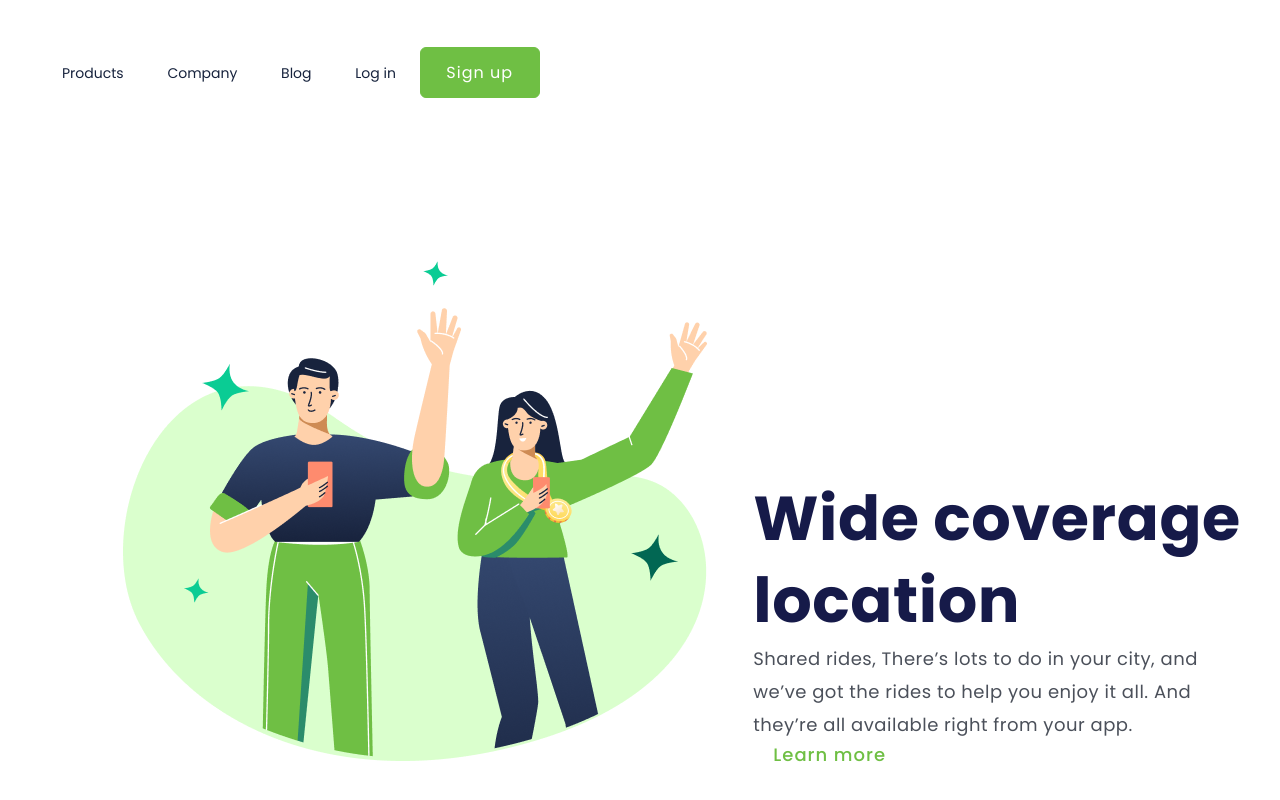
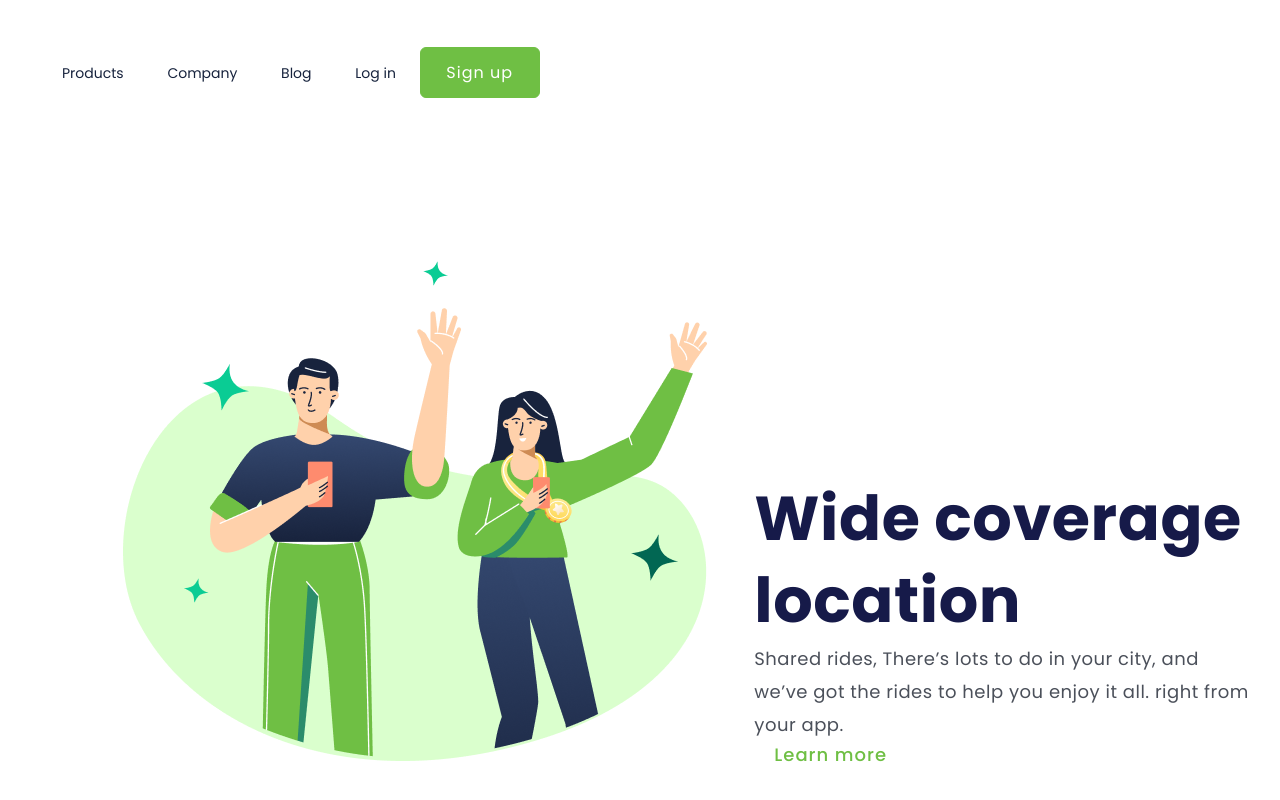
Before and after one commit to Edilei-hub/Desafio-dev, a plain HTML site: page index.html in a window 1280 px wide. Drawn offline with Linux system fonts and the light colour scheme.

Commit message:
alteração do paragráfo html

```diff
--- a/index.html
+++ b/index.html
@@ -32,7 +32,7 @@
                 <h1>Wide coverage
                     location</h1>
                 <p>Shared rides, There’s lots to do in your city, and we’ve got the rides to help you enjoy it all.
-                    And they’re all available right from your app.</p>
+                     right from your app.</p>
                 <a class="Learn-more">Learn more</a>
             </div>
         </section>
--- a/style.css
+++ b/style.css
@@ -47,7 +47,7 @@ background-color: #6daf49;
 .div-higth{
     display: inline-block;
     width: 500px;
-    margin-left: 30px;
+    margin-left: 31px;
 }
 h1 {
     font-weight: 700px;
```
